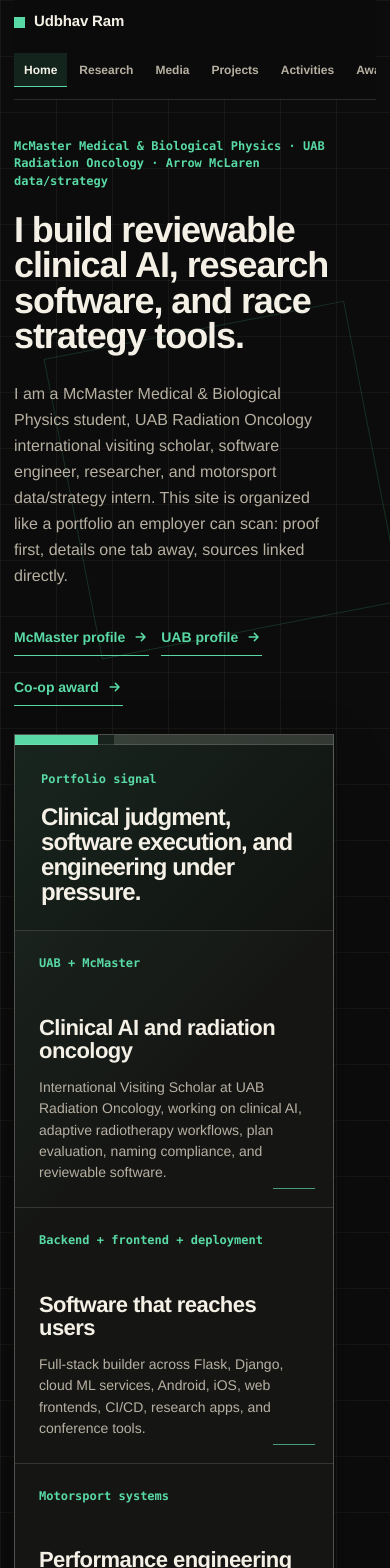
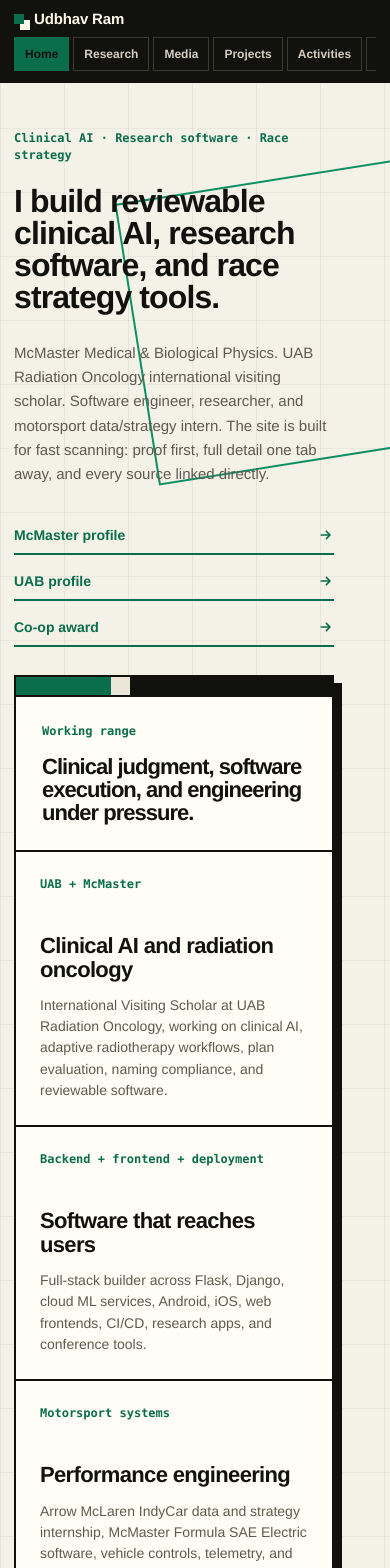
Before and after one commit to udiram/udbhavram.com, a React (Vite) app: page / in a window 390 px wide. Shown: the top 1568 px of the page. Built offline with nearby package versions, Linux system fonts and the light colour scheme.

Commit message:
Rework portfolio UI and fixed navigation

```diff
--- a/src/App.css
+++ b/src/App.css
@@ -17,86 +17,87 @@ button {
 }
 
 .portfolio-site {
-  --bg: #0b0c0b;
-  --surface: #121411;
-  --surface-2: #191c17;
-  --text: #f4f0e6;
-  --muted: #b7b0a2;
-  --faint: #7e776c;
-  --line: rgba(244, 240, 230, 0.14);
-  --line-strong: rgba(244, 240, 230, 0.28);
-  --accent: #59d9a5;
-  --accent-soft: rgba(89, 217, 165, 0.12);
-  --accent-ink: #06100c;
+  --bg: #f4f1e7;
+  --surface: #fffdf5;
+  --surface-2: #ebe6d8;
+  --ink: #11110e;
+  --text: #11110e;
+  --muted: #5f5a4e;
+  --faint: #8a8375;
+  --line: rgba(17, 17, 14, 0.16);
+  --line-strong: rgba(17, 17, 14, 0.34);
+  --accent: #0e8f63;
+  --accent-soft: rgba(14, 143, 99, 0.12);
+  --accent-strong: #0a6d4b;
   min-height: 100svh;
-  overflow-x: hidden;
-  padding-bottom: 92px;
+  overflow-x: clip;
+  padding: 88px 0 92px;
   background:
-    radial-gradient(circle at 76% 8%, color-mix(in srgb, var(--accent) 17%, transparent) 0 18rem, transparent 30rem),
-    linear-gradient(90deg, rgba(244, 240, 230, 0.055) 1px, transparent 1px),
-    linear-gradient(180deg, rgba(244, 240, 230, 0.045) 1px, transparent 1px),
+    linear-gradient(90deg, rgba(17, 17, 14, 0.06) 1px, transparent 1px),
+    linear-gradient(180deg, rgba(17, 17, 14, 0.04) 1px, transparent 1px),
     var(--bg);
-  background-size: auto, 96px 96px, 96px 96px, auto;
+  background-size: 120px 120px, 120px 120px, auto;
   color: var(--text);
   font-family: "Avenir Next", "Helvetica Neue", ui-sans-serif, system-ui, sans-serif;
 }
 
 .active-research,
 .tone-research {
-  --accent: #ff6b55;
-  --accent-soft: rgba(255, 107, 85, 0.14);
-  --accent-ink: #180806;
+  --accent: #d84727;
+  --accent-soft: rgba(216, 71, 39, 0.13);
+  --accent-strong: #a9321c;
 }
 
 .active-media,
 .tone-media {
-  --accent: #f1c15d;
-  --accent-soft: rgba(241, 193, 93, 0.13);
-  --accent-ink: #1c1203;
+  --accent: #ab7519;
+  --accent-soft: rgba(171, 117, 25, 0.13);
+  --accent-strong: #7c5210;
 }
 
 .active-projects,
 .tone-projects {
-  --accent: #54d7cf;
-  --accent-soft: rgba(84, 215, 207, 0.13);
-  --accent-ink: #041514;
+  --accent: #087f86;
+  --accent-soft: rgba(8, 127, 134, 0.13);
+  --accent-strong: #045c61;
 }
 
 .active-activities,
 .tone-activities {
-  --accent: #b3dc68;
-  --accent-soft: rgba(179, 220, 104, 0.13);
-  --accent-ink: #111904;
+  --accent: #5f7f13;
+  --accent-soft: rgba(95, 127, 19, 0.13);
+  --accent-strong: #435c09;
 }
 
 .active-awards,
 .tone-awards {
-  --accent: #f49a5d;
-  --accent-soft: rgba(244, 154, 93, 0.13);
-  --accent-ink: #1c0b02;
+  --accent: #b35118;
+  --accent-soft: rgba(179, 81, 24, 0.13);
+  --accent-strong: #82390e;
 }
 
 .active-motorsports,
 .tone-motorsports {
-  --accent: #eff24e;
-  --accent-soft: rgba(239, 242, 78, 0.14);
-  --accent-ink: #151604;
+  --accent: #202020;
+  --accent-soft: rgba(237, 218, 64, 0.34);
+  --accent-strong: #edd940;
 }
 
 .topbar {
-  position: sticky;
+  position: fixed;
   top: 0;
-  z-index: 30;
+  left: 0;
+  right: 0;
+  z-index: 80;
   display: grid;
-  grid-template-columns: 210px minmax(0, 1fr);
-  gap: 24px;
-  width: min(100% - 40px, 1360px);
+  grid-template-columns: 220px minmax(0, 1fr);
+  gap: 22px;
   align-items: center;
-  margin: 0 auto;
-  padding: 16px 0;
-  border-bottom: 1px solid var(--line);
-  background: color-mix(in srgb, var(--bg) 88%, transparent);
-  backdrop-filter: blur(18px);
+  padding: 12px max(20px, calc((100vw - 1380px) / 2));
+  border-bottom: 2px solid var(--ink);
+  background: #11110e;
+  color: #f7f1df;
+  box-shadow: 0 1px 0 rgba(255, 255, 255, 0.08);
 }
 
 .topbar > *,
@@ -108,26 +109,27 @@ button {
 .brand {
   display: inline-flex;
   width: fit-content;
-  color: var(--text);
+  align-items: center;
+  color: #fff8e8;
   font-size: 15px;
-  font-weight: 840;
+  font-weight: 860;
   letter-spacing: -0.01em;
   text-decoration: none;
 }
 
 .brand::before {
   content: "";
-  width: 9px;
-  height: 9px;
-  margin: 5px 9px 0 0;
-  border: 1px solid var(--accent);
-  background: var(--accent);
+  width: 10px;
+  height: 10px;
+  margin-right: 10px;
+  background: var(--accent-strong);
+  box-shadow: 6px 6px 0 #fff8e8;
 }
 
 .tabs {
   display: flex;
   justify-content: flex-end;
-  gap: 2px;
+  gap: 4px;
   overflow-x: auto;
   scrollbar-width: none;
 }
@@ -139,50 +141,62 @@ button {
 .tabs a {
   flex: 0 0 auto;
   display: inline-flex;
-  min-height: 38px;
+  min-height: 40px;
   align-items: center;
-  padding: 0 13px;
-  border-bottom: 1px solid transparent;
-  color: var(--muted);
+  padding: 0 12px;
+  border: 1px solid rgba(255, 248, 232, 0.18);
+  background: transparent;
+  color: #d7d0c2;
   font-size: 13px;
-  font-weight: 720;
+  font-weight: 740;
   text-decoration: none;
   transition:
-    border-color 160ms ease,
-    color 160ms ease,
-    background 160ms ease;
+    background 140ms ease,
+    border-color 140ms ease,
+    color 140ms ease;
 }
 
 .tabs a:hover,
 .tabs a:focus-visible,
 .tabs a.active {
-  border-color: var(--accent);
-  background: var(--accent-soft);
-  color: var(--text);
+  border-color: var(--accent-strong);
+  background: var(--accent-strong);
+  color: #11110e;
 }
 
 .intro-section {
   position: relative;
   display: grid;
-  grid-template-columns: minmax(420px, 0.92fr) minmax(520px, 1.08fr);
-  gap: 52px;
-  width: min(100% - 40px, 1360px);
-  min-height: calc(100svh - 71px);
+  grid-template-columns: minmax(420px, 0.88fr) minmax(520px, 1.12fr);
+  gap: 56px;
+  width: min(100% - 40px, 1380px);
+  min-height: calc(100svh - 88px);
   align-items: center;
   margin: 0 auto;
-  padding: 58px 0 70px;
-  scroll-margin-top: 92px;
+  padding: 34px 0 70px;
+  scroll-margin-top: 116px;
 }
 
 .intro-section::before {
   content: "";
   position: absolute;
-  inset: 7% auto auto 35%;
-  width: min(42vw, 560px);
-  aspect-ratio: 1;
-  border: 1px solid color-mix(in srgb, var(--accent) 34%, transparent);
-  opacity: 0.52;
-  transform: rotate(-11deg);
+  inset: 48px auto auto 33%;
+  width: min(36vw, 520px);
+  height: min(36vw, 520px);
+  border: 2px solid var(--accent);
+  transform: rotate(-9deg);
+  pointer-events: none;
+}
+
+.intro-section::after {
+  content: "";
+  position: absolute;
+  right: 0;
+  bottom: 76px;
+  width: min(34vw, 470px);
+  height: 18px;
+  background:
+    repeating-linear-gradient(90deg, var(--ink) 0 18px, var(--accent-strong) 18px 36px);
   pointer-events: none;
 }
 
@@ -192,21 +206,21 @@ button {
 }
 
 .intro-copy p:first-child {
-  max-width: 760px;
-  margin: 0 0 22px;
-  color: var(--accent);
-  font: 720 14px/1.45 "SF Mono", "SFMono-Regular", Menlo, Consolas, monospace;
+  max-width: 720px;
+  margin: 0 0 20px;
+  color: var(--accent-strong);
+  font: 760 14px/1.45 "SF Mono", "SFMono-Regular", Menlo, Consolas, monospace;
   overflow-wrap: break-word;
 }
 
 .intro-copy h1 {
-  max-width: 800px;
+  max-width: 820px;
   margin: 0;
-  color: var(--text);
-  font-size: clamp(48px, 7vw, 102px);
-  font-weight: 880;
-  letter-spacing: -0.06em;
-  line-height: 0.88;
+  color: var(--ink);
+  font-size: clamp(48px, 7.2vw, 108px);
+  font-weight: 900;
+  letter-spacing: -0.07em;
+  line-height: 0.86;
   overflow-wrap: break-word;
 }
 
@@ -222,9 +236,9 @@ button {
 .hero-actions {
   display: flex;
   flex-wrap: wrap;
-  gap: 12px;
+  gap: 12px 16px;
+  max-width: 100%;
   margin-top: 30px;
-  max-width: 100%;
 }
 
 .text-button,
@@ -234,17 +248,17 @@ button {
   min-height: 38px;
   align-items: center;
   gap: 8px;
-  border-bottom: 1px solid currentColor;
-  color: var(--accent);
+  border-bottom: 2px solid currentColor;
+  color: var(--accent-strong);
   font-size: 14px;
-  font-weight: 780;
+  font-weight: 820;
   text-decoration: none;
   overflow-wrap: anywhere;
 }
 
 .text-button:hover,
 .inline-link:hover {
-  color: var(--text);
+  color: var(--ink);
 }
 
 .text-button svg,
@@ -256,48 +270,46 @@ button {
   stroke: currentColor;
   stroke-linecap: round;
   stroke-linejoin: round;
-  stroke-width: 1.9;
+  stroke-width: 2;
 }
 
 .fit-panel {
   position: relative;
   z-index: 1;
-  border: 1px solid var(--line-strong);
-  background:
-    linear-gradient(135deg, color-mix(in srgb, var(--accent) 10%, transparent), transparent 34%),
-    color-mix(in srgb, var(--surface) 92%, black);
-  box-shadow: 0 18px 50px rgba(0, 0, 0, 0.24);
+  border: 2px solid var(--ink);
+  background: var(--surface);
+  box-shadow: 12px 12px 0 var(--ink);
 }
 
 .fit-panel::before {
   content: "";
   display: block;
-  height: 9px;
-  border-bottom: 1px solid var(--line);
+  height: 18px;
+  border-bottom: 2px solid var(--ink);
   background:
-    linear-gradient(90deg, var(--accent) 0 26%, transparent 26% 31%, var(--line) 31% 100%);
+    linear-gradient(90deg, var(--accent-strong) 0 30%, var(--surface-2) 30% 36%, var(--ink) 36% 100%);
 }
 
 .fit-title {
   display: grid;
   gap: 16px;
   padding: 26px;
-  border-bottom: 1px solid var(--line);
+  border-bottom: 2px solid var(--ink);
 }
 
 .fit-title span,
 .section-heading span,
 .entry-meta {
-  color: var(--accent);
-  font: 760 12px/1.35 "SF Mono", "SFMono-Regular", Menlo, Consolas, monospace;
+  color: var(--accent-strong);
+  font: 800 12px/1.35 "SF Mono", "SFMono-Regular", Menlo, Consolas, monospace;
 }
 
 .fit-title strong {
-  max-width: 700px;
-  color: var(--text);
+  max-width: 720px;
+  color: var(--ink);
   font-size: 34px;
-  font-weight: 820;
-  letter-spacing: -0.04em;
+  font-weight: 880;
+  letter-spacing: -0.045em;
   line-height: 0.98;
 }
 
@@ -308,11 +320,11 @@ button {
 
 .fit-grid article {
   position: relative;
-  min-height: 224px;
+  min-height: 218px;
   padding: 24px;
-  border-right: 1px solid var(--line);
-  border-bottom: 1px solid var(--line);
-  background: rgba(255, 255, 255, 0.015);
+  border-right: 2px solid var(--ink);
+  border-bottom: 2px solid var(--ink);
+  background: var(--surface);
 }
 
 .fit-grid article:nth-child(2n) {
@@ -323,31 +335,24 @@ button {
   border-bottom: 0;
 }
 
-.fit-grid article::after {
-  content: "";
-  position: absolute;
-  right: 18px;
-  bottom: 18px;
-  width: 42px;
-  height: 1px;
-  background: var(--accent);
-  opacity: 0.7;
+.fit-grid article:hover {
+  background: var(--accent-soft);
 }
 
 .fit-grid span {
   display: block;
-  margin-bottom: 44px;
-  color: var(--accent);
-  font: 740 12px/1.35 "SF Mono", "SFMono-Regular", Menlo, Consolas, monospace;
+  margin-bottom: 42px;
+  color: var(--accent-strong);
+  font: 800 12px/1.35 "SF Mono", "SFMono-Regular", Menlo, Consolas, monospace;
 }
 
 .fit-grid strong {
   display: block;
-  color: var(--text);
+  color: var(--ink);
   font-size: 22px;
-  font-weight: 780;
-  letter-spacing: -0.025em;
-  line-height: 1.08;
+  font-weight: 860;
+  letter-spacing: -0.03em;
+  line-height: 1.06;
 }
 
 .fit-grid p {
@@ -360,16 +365,17 @@ button {
 .source-band {
   display: grid;
   grid-template-columns: repeat(4, minmax(0, 1fr));
-  width: min(100% - 40px, 1360px);
+  width: min(100% - 40px, 1380px);
   margin: 0 auto;
-  border: 1px solid var(--line);
-  background: #090a09;
+  border: 2px solid var(--ink);
+  background: #11110e;
+  color: #fff8e8;
 }
 
 .source-band div {
-  min-height: 118px;
+  min-height: 116px;
   padding: 20px;
-  border-right: 1px solid var(--line);
+  border-right: 2px solid rgba(255, 248, 232, 0.22);
 }
 
 .source-band div:last-child {
@@ -378,23 +384,23 @@ button {
 
 .source-band strong {
   display: block;
-  color: var(--accent);
-  font: 820 42px/0.9 "SF Mono", "SFMono-Regular", Menlo, Consolas, monospace;
-  letter-spacing: -0.06em;
+  color: var(--accent-strong);
+  font: 900 42px/0.9 "SF Mono", "SFMono-Regular", Menlo, Consolas, monospace;
+  letter-spacing: -0.07em;
 }
 
 .source-band span {
   display: block;
   margin-top: 16px;
-  color: var(--muted);
+  color: #d6cfbd;
   font-size: 13px;
 }
 
 .section-shell {
-  width: min(100% - 40px, 1360px);
+  width: min(100% - 40px, 1380px);
   margin: 0 auto;
-  padding: 88px 0 0;
-  scroll-margin-top: 86px;
+  padding: 92px 0 0;
+  scroll-margin-top: 116px;
 }
 
 .section-heading {
@@ -403,70 +409,69 @@ button {
   gap: 44px;
   align-items: end;
   padding-bottom: 28px;
-  border-bottom: 1px solid var(--line-strong);
+  border-bottom: 2px solid var(--ink);
 }
 
 .section-heading h2 {
-  max-width: 940px;
+  max-width: 980px;
   margin: 0;
-  color: var(--text);
-  font-size: clamp(34px, 4.8vw, 64px);
-  font-weight: 860;
-  letter-spacing: -0.055em;
-  line-height: 0.95;
+  color: var(--ink);
+  font-size: clamp(34px, 4.8vw, 68px);
+  font-weight: 900;
+  letter-spacing: -0.065em;
+  line-height: 0.94;
 }
 
 .theme-panel {
   margin-top: 28px;
-  border: 1px solid var(--line-strong);
+  border: 2px solid var(--ink);
   background: var(--surface);
 }
 
 .research-terminal {
-  min-height: 230px;
-  background:
-    linear-gradient(180deg, rgba(255, 107, 85, 0.12), transparent 55%),
-    #120908;
+  min-height: 246px;
+  background: #100806;
+  box-shadow: inset 0 0 0 10px rgba(216, 71, 39, 0.08);
 }
 
 .research-terminal pre {
   margin: 0;
-  padding: 26px;
+  padding: 30px;
   overflow-x: auto;
-  color: #ffe2d8;
+  color: #ffdfd6;
   font: 760 15px/1.7 "SF Mono", "SFMono-Regular", Menlo, Consolas, monospace;
 }
 
 .media-strip {
   padding: 0;
-  background: #15120b;
+  background: #fff7dd;
 }
 
 .media-strip p {
   max-width: none;
   margin: 0;
-  padding: 28px;
-  border-left: 10px solid var(--accent);
-  color: var(--text);
-  font-size: 24px;
-  font-weight: 760;
-  letter-spacing: -0.025em;
-  line-height: 1.18;
+  padding: 30px;
+  border-left: 16px solid var(--accent-strong);
+  color: var(--ink);
+  font-size: 26px;
+  font-weight: 860;
+  letter-spacing: -0.035em;
+  line-height: 1.12;
 }
 
 .project-console {
   display: grid;
   grid-template-columns: repeat(2, minmax(0, 1fr));
   background:
-    linear-gradient(90deg, rgba(84, 215, 207, 0.08) 1px, transparent 1px),
-    #0b1414;
+    linear-gradient(90deg, rgba(8, 127, 134, 0.1) 1px, transparent 1px),
+    #eef8f6;
   background-size: 48px 100%;
 }
 
 .project-console div {
-  min-height: 156px;
-  padding: 26px;
-  border-right: 1px solid var(--line);
+  min-height: 160px;
+  padding: 28px;
+  border-right: 2px solid var(--ink);
 }
 
 .project-console div:last-child {
@@ -479,26 +484,26 @@ button {
 }
 
 .project-console strong {
-  color: var(--accent);
-  font: 760 12px/1.3 "SF Mono", "SFMono-Regular", Menlo, Consolas, monospace;
+  color: var(--accent-strong);
+  font: 800 12px/1.3 "SF Mono", "SFMono-Regular", Menlo, Consolas, monospace;
 }
 
 .project-console span {
   margin-top: 38px;
-  color: var(--text);
+  color: var(--ink);
   font-size: 28px;
-  font-weight: 800;
-  letter-spacing: -0.035em;
-  line-height: 1.04;
+  font-weight: 880;
+  letter-spacing: -0.045em;
+  line-height: 1.02;
 }
 
 .race-board {
   display: grid;
   grid-template-columns: minmax(280px, 0.9fr) minmax(0, 1.1fr);
-  min-height: 310px;
+  min-height: 320px;
   background:
-    repeating-linear-gradient(90deg, transparent 0 70px, rgba(239, 242, 78, 0.08) 70px 72px),
-    #080904;
+    repeating-linear-gradient(90deg, transparent 0 70px, rgba(237, 218, 64, 0.28) 70px 72px),
+    #11110e;
 }
 
 .track-line {
@@ -506,9 +511,9 @@ button {
   justify-self: center;
   width: min(72%, 440px);
   aspect-ratio: 2.15;
-  border: 18px solid rgba(239, 242, 78, 0.18);
-  border-right-color: var(--accent);
-  border-bottom-color: rgba(239, 242, 78, 0.52);
+  border: 18px solid rgba(237, 218, 64, 0.24);
+  border-right-color: var(--accent-strong);
+  border-bottom-color: rgba(237, 218, 64, 0.64);
   border-radius: 43% 57% 49% 44%;
 }
 
@@ -516,39 +521,39 @@ button {
   display: grid;
   grid-template-columns: repeat(3, minmax(0, 1fr));
   margin: 0;
-  border-left: 1px solid rgba(255, 255, 255, 0.17);
+  border-left: 2px solid rgba(255, 248, 232, 0.2);
 }
 
 .race-board div {
-  padding: 24px;
-  border-right: 1px solid rgba(255, 255, 255, 0.17);
+  padding: 26px;
+  border-right: 2px solid rgba(255, 248, 232, 0.2);
 }
 
 .race-board dt {
-  color: var(--accent);
-  font: 780 12px/1.3 "SF Mono", "SFMono-Regular", Menlo, Consolas, monospace;
+  color: var(--accent-strong);
+  font: 840 12px/1.3 "SF Mono", "SFMono-Regular", Menlo, Consolas, monospace;
 }
 
 .race-board dd {
   margin: 54px 0 0;
-  color: #fffce0;
+  color: #fff8e8;
   font-size: 28px;
-  font-weight: 840;
-  letter-spacing: -0.035em;
+  font-weight: 900;
+  letter-spacing: -0.045em;
   line-height: 1;
 }
 
 .subsection-title {
-  margin: 54px 0 16px;
-  color: var(--text);
-  font-size: 24px;
-  font-weight: 820;
-  letter-spacing: -0.03em;
-  line-height: 1.08;
+  margin: 56px 0 16px;
+  color: var(--ink);
+  font-size: 25px;
+  font-weight: 900;
+  letter-spacing: -0.04em;
+  line-height: 1.05;
 }
 
 .entry-list {
-  border-top: 1px solid var(--line);
+  border-top: 2px solid var(--ink);
 }
 
 .entry-row {
@@ -556,7 +561,7 @@ button {
   grid-template-columns: minmax(250px, 0.36fr) minmax(0, 1fr);
   gap: 40px;
   padding: 24px 0;
-  border-bottom: 1px solid var(--line);
+  border-bottom: 1px solid var(--line-strong);
 }
 
 .entry-list.compact .entry-row {
@@ -564,7 +569,7 @@ button {
 }
 
 .entry-row:hover {
-  background: linear-gradient(90deg, var(--accent-soft), transparent 62%);
+  background: linear-gradient(90deg, var(--accent-soft), transparent 66%);
 }
 
 .entry-meta {
@@ -574,11 +579,11 @@ button {
 .entry-row h3 {
   max-width: 470px;
   margin: 0;
-  color: var(--text);
+  color: var(--ink);
   font-size: 21px;
-  font-weight: 800;
-  letter-spacing: -0.025em;
-  line-height: 1.16;
+  font-weight: 880;
+  letter-spacing: -0.035em;
+  line-height: 1.14;
 }
 
 .entry-row p:not(.entry-meta) {
@@ -596,8 +601,8 @@ button {
 .link-grid {
   display: grid;
   grid-template-columns: repeat(3, minmax(0, 1fr));
-  border-top: 1px solid var(--line);
-  border-left: 1px solid var(--line);
+  border-top: 2px solid var(--ink);
+  border-left: 2px solid var(--ink);
 }
 
 .link-grid a {
@@ -607,14 +612,14 @@ button {
   align-content: space-between;
   gap: 18px;
   padding: 20px;
-  border-right: 1px solid var(--line);
-  border-bottom: 1px solid var(--line);
-  background: rgba(255, 255, 255, 0.018);
-  color: var(--text);
+  border-right: 2px solid var(--ink);
+  border-bottom: 2px solid var(--ink);
+  background: var(--surface);
+  color: var(--ink);
   text-decoration: none;
   transition:
-    background 160ms ease,
-    color 160ms ease;
+    background 140ms ease,
+    color 140ms ease;
 }
 
 .link-grid a::before {
@@ -624,8 +629,8 @@ button {
   top: 0;
   bottom: 0;
   width: 0;
-  background: var(--accent);
-  transition: width 160ms ease;
+  background: var(--accent-strong);
+  transition: width 140ms ease;
 }
 
 .link-grid a:hover,
@@ -635,13 +640,13 @@ button {
 
 .link-grid a:hover::before,
 .link-grid a:focus-visible::before {
-  width: 4px;
+  width: 6px;
 }
 
 .link-grid strong {
-  color: var(--text);
+  color: var(--ink);
   font-size: 16px;
-  font-weight: 800;
+  font-weight: 860;
   line-height: 1.2;
 }
 
@@ -652,7 +657,7 @@ button {
 }
 
 .link-grid svg {
-  color: var(--accent);
+  color: var(--accent-strong);
 }
 
 .site-footer {
@@ -695,8 +700,9 @@ button {
   }
 
   .intro-section::before {
-    inset: 12% 0 auto auto;
-    width: 78vw;
+    inset: 96px 0 auto auto;
+    width: 72vw;
+    height: 72vw;
   }
 
   .section-heading,
@@ -712,18 +718,13 @@ button {
 
 @media (max-width: 720px) {
   .portfolio-site {
-    background-size: auto, 56px 56px, 56px 56px, auto;
-  }
-
-  .topbar,
-  .intro-section,
-  .source-band,
-  .section-shell {
-    width: min(100% - 28px, 430px);
+    padding-top: 106px;
+    background-size: 64px 64px, 64px 64px, auto;
   }
 
   .topbar {
-    padding: 12px 0;
+    gap: 10px;
+    padding: 10px 14px;
   }
 
   .brand {
@@ -736,33 +737,77 @@ button {
     font-size: 12px;
   }
 
+  .topbar,
+  .intro-section,
+  .source-band,
+  .section-shell {
+    width: auto;
+  }
+
+  .intro-section,
+  .source-band,
+  .section-shell {
+    margin-inline: 14px;
+  }
+
   .intro-section {
     gap: 28px;
-    padding: 38px 0 46px;
+    padding: 24px 0 46px;
+    scroll-margin-top: 132px;
+  }
+
+  .section-shell {
+    padding-top: 68px;
+    scroll-margin-top: 132px;
+  }
+
+  .intro-section::before {
+    inset: 74px -44px auto auto;
+  }
+
+  .intro-section::after {
+    display: none;
   }
 
   .intro-copy,
   .fit-panel {
-    max-width: calc(100vw - 70px);
+    max-width: 320px;
   }
 
   .intro-copy p:first-child {
     font-size: 12px;
+    max-width: 100%;
   }
 
   .intro-copy h1 {
-    font-size: 36px;
-    letter-spacing: -0.03em;
-    line-height: 0.98;
+    font-size: 32px;
+    letter-spacing: -0.028em;
+    line-height: 1;
+    word-break: normal;
   }
 
   .intro-copy p:not(:first-child) {
-    font-size: 16px;
-    max-width: calc(100vw - 70px);
+    max-width: 320px;
+    font-size: 15px;
+    word-break: normal;
+  }
+
+  .hero-actions {
+    display: grid;
+    gap: 8px;
+  }
+
+  .text-button {
+    width: 100%;
+    justify-content: space-between;
+  }
+
+  .fit-panel {
+    box-shadow: 8px 8px 0 var(--ink);
   }
 
   .fit-title strong {
-    font-size: 24px;
+    font-size: 22px;
     line-height: 1.05;
   }
 
@@ -779,11 +824,11 @@ button {
   .race-board div,
   .source-band div {
     border-right: 0;
-    border-bottom: 1px solid var(--line);
+    border-bottom: 2px solid var(--ink);
   }
 
   .fit-grid article:nth-child(n + 3) {
-    border-bottom: 1px solid var(--line);
+    border-bottom: 2px solid var(--ink);
   }
 
   .fit-grid article:last-child,
@@ -794,15 +839,11 @@ button {
   }
 
   .fit-grid article {
-    min-height: 188px;
+    min-height: 184px;
   }
 
   .source-band div {
-    min-height: 86px;
-  }
-
-  .section-shell {
-    padding-top: 62px;
+    min-height: 84px;
   }
 
   .section-heading {
@@ -811,7 +852,8 @@ button {
   }
 
   .section-heading h2 {
-    font-size: 36px;
+    font-size: 34px;
+    line-height: 0.98;
   }
 
   .entry-row {
--- a/src/App.tsx
+++ b/src/App.tsx
@@ -1,4 +1,4 @@
-import { useEffect, useMemo, useState, type ReactNode } from 'react'
+import { useCallback, useEffect, useMemo, useState, type ReactNode } from 'react'
 import './App.css'
 
 type SectionId = 'home' | 'research' | 'media' | 'projects' | 'activities' | 'awards' | 'motorsports'
@@ -407,10 +407,44 @@ function App() {
     [],
   )
 
+  const scrollToSection = useCallback((id: SectionId, behavior: ScrollBehavior = 'smooth') => {
+    const section = document.getElementById(id)
+    if (!section) return
+
+    setActive(id)
+    const offset = window.matchMedia('(max-width: 720px)').matches ? 132 : 116
+    const top = section.getBoundingClientRect().top + window.scrollY - offset
+    window.scrollTo({ top: Math.max(0, top), behavior })
+  }, [setActive])
+
+  useEffect(() => {
+    const syncHash = () => {
+      const id = window.location.hash.replace('#', '') as SectionId
+      if (!navItems.some((item) => item.id === id)) return
+      window.requestAnimationFrame(() => scrollToSection(id, 'auto'))
+      window.setTimeout(() => scrollToSection(id, 'auto'), 80)
+      window.setTimeout(() => scrollToSection(id, 'auto'), 240)
+      window.setTimeout(() => scrollToSection(id, 'auto'), 700)
+      window.setTimeout(() => scrollToSection(id, 'auto'), 1400)
+    }
+
+    syncHash()
+    window.addEventListener('hashchange', syncHash)
+    return () => window.removeEventListener('hashchange', syncHash)
+  }, [scrollToSection])
+
   return (
     <main className={`portfolio-site active-${activeTone}`}>
       <header className="topbar">
-        <a className="brand" href="#home" onClick={() => setActive('home')}>
+        <a
+          className="brand"
+          href="#home"
+          onClick={(event) => {
+            event.preventDefault()
+            window.history.pushState(null, '', '#home')
+            scrollToSection('home')
+          }}
+        >
           Udbhav Ram
         </a>
         <nav className="tabs" aria-label="Main sections">
@@ -420,7 +454,11 @@ function App() {
               href={`#${item.id}`}
               key={item.id}
               aria-current={active === item.id ? 'page' : undefined}
-              onClick={() => setActive(item.id)}
+              onClick={(event) => {
+                event.preventDefault()
+                window.history.pushState(null, '', `#${item.id}`)
+                scrollToSection(item.id)
+              }}
             >
               {item.label}
             </a>
@@ -430,12 +468,12 @@ function App() {
 
       <section className="intro-section" id="home">
         <div className="intro-copy">
-          <p>McMaster Medical & Biological Physics · UAB Radiation Oncology · Arrow McLaren data/strategy</p>
+          <p>Clinical AI · Research software · Race strategy</p>
           <h1>I build reviewable clinical AI, research software, and race strategy tools.</h1>
           <p>
-            I am a McMaster Medical & Biological Physics student, UAB Radiation Oncology international visiting scholar,
-            software engineer, researcher, and motorsport data/strategy intern. This site is organized like a portfolio
-            an employer can scan: proof first, details one tab away, sources linked directly.
+            McMaster Medical & Biological Physics. UAB Radiation Oncology international visiting scholar. Software
+            engineer, researcher, and motorsport data/strategy intern. The site is built for fast scanning: proof first,
+            full detail one tab away, and every source linked directly.
           </p>
           <div className="hero-actions">
             {proofLinks.slice(0, 3).map((link) => (
@@ -447,7 +485,7 @@ function App() {
         </div>
         <aside className="fit-panel" aria-label="Employer summary">
           <div className="fit-title">
-            <span>Portfolio signal</span>
+            <span>Working range</span>
             <strong>Clinical judgment, software execution, and engineering under pressure.</strong>
           </div>
           <div className="fit-grid">
--- a/src/index.css
+++ b/src/index.css
@@ -1,8 +1,8 @@
 :root {
   font-family:
     "Avenir Next", "Helvetica Neue", ui-sans-serif, system-ui, sans-serif;
-  color: #f4f0e6;
-  background: #0b0c0b;
+  color: #11110e;
+  background: #f4f1e7;
   font-synthesis: none;
   text-rendering: optimizeLegibility;
   -webkit-font-smoothing: antialiased;
@@ -15,13 +15,13 @@
 
 html {
   scroll-behavior: smooth;
-  scroll-padding-top: 84px;
+  scroll-padding-top: 116px;
 }
 
 body {
   min-width: 320px;
   margin: 0;
-  background: #0b0c0b;
+  background: #f4f1e7;
 }
 
 button,
@@ -32,5 +32,11 @@ select {
 }
 
 ::selection {
-  background: rgba(89, 217, 165, 0.28);
+  background: rgba(14, 143, 99, 0.22);
 }
+
+@media (max-width: 720px) {
+  html {
+    scroll-padding-top: 132px;
+  }
+}
```
